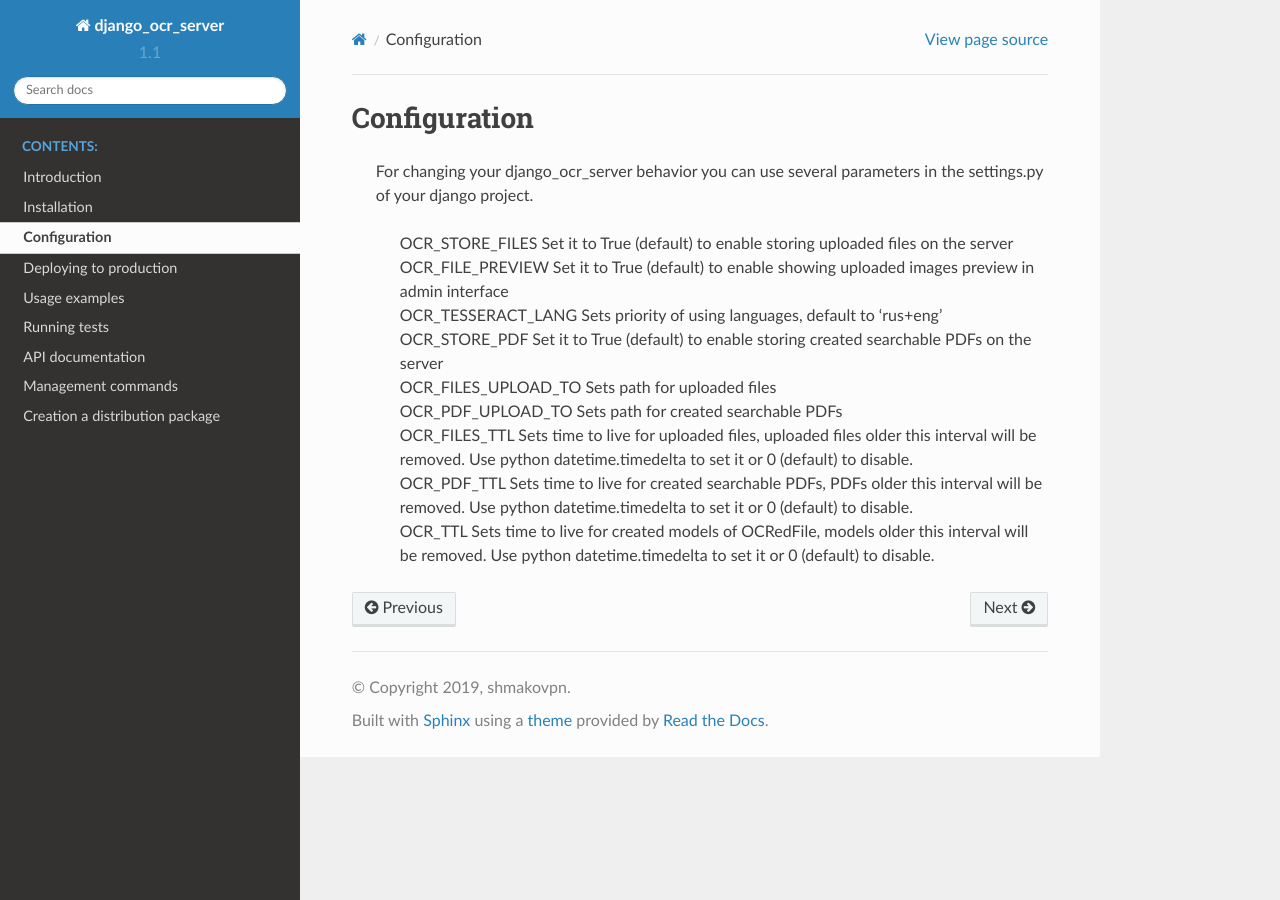
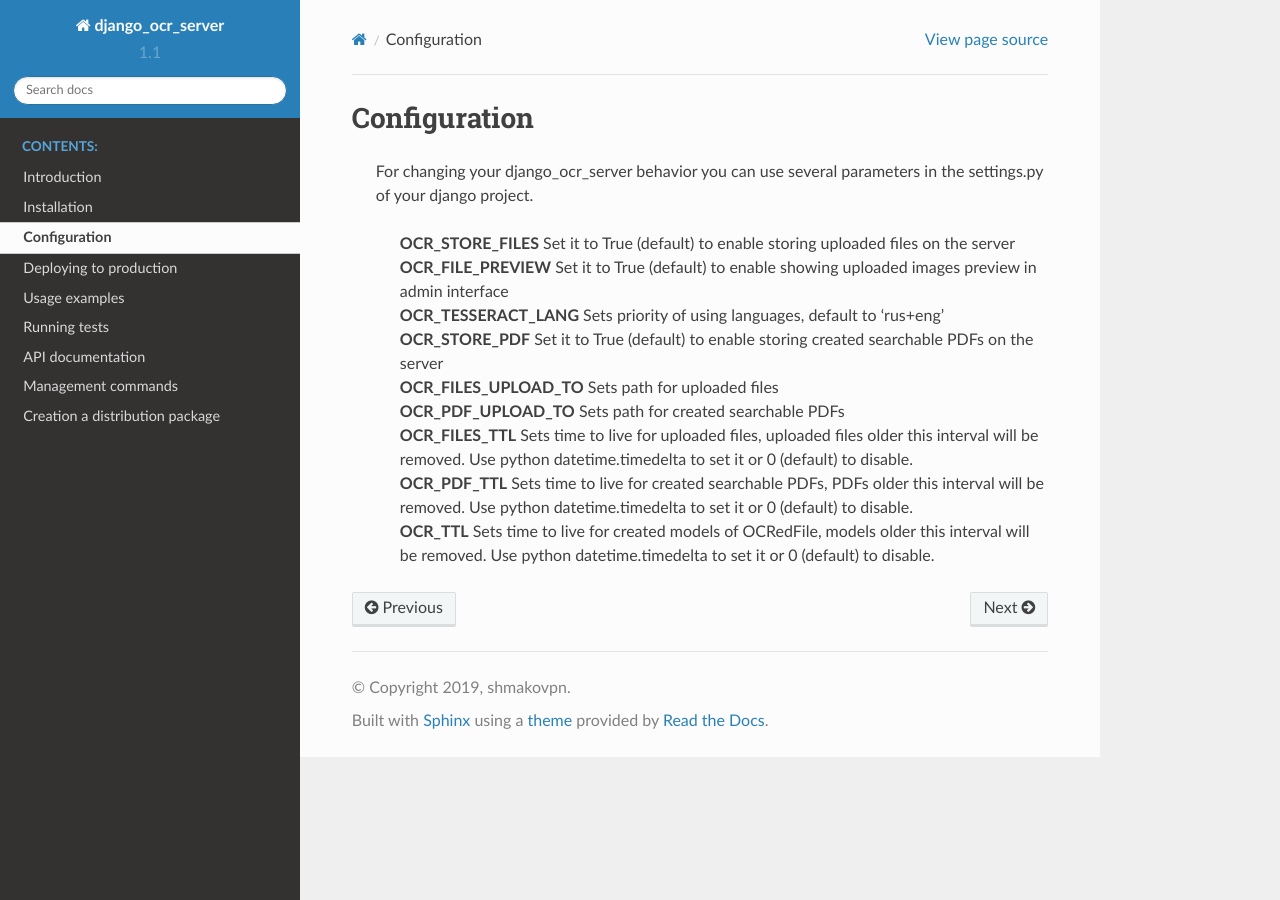
Before and after one commit to shmakovpn/django_ocr_server, a Sphinx documentation site: the page built from doc/source/configuration.rst, in a window 1280 px wide. Built offline with Sphinx 7.4.7 and the Read the Docs theme 2.0.0, drawn with Linux system fonts in a browser that asks for light colours.

```diff
--- a/doc/source/configuration.rst
+++ b/doc/source/configuration.rst
@@ -14,12 +14,12 @@ Configuration
  For changing your django_ocr_server behavior you can use
  several parameters in the settings.py of your django project.
 
-  | OCR_STORE_FILES Set it to True (default) to enable storing uploaded files on the server
-  | OCR_FILE_PREVIEW  Set it to True (default) to enable showing uploaded images preview in admin interface
-  | OCR_TESSERACT_LANG Sets priority of using languages, default to 'rus+eng'
-  | OCR_STORE_PDF Set it to True (default) to enable storing created searchable PDFs on the server
-  | OCR_FILES_UPLOAD_TO Sets path for uploaded files
-  | OCR_PDF_UPLOAD_TO Sets path for created searchable PDFs
-  | OCR_FILES_TTL Sets time to live for uploaded files, uploaded files older this interval will be removed. Use python datetime.timedelta to set it or 0 (default) to disable.
-  | OCR_PDF_TTL Sets time to live for created searchable PDFs, PDFs older this interval will be removed. Use python datetime.timedelta to set it or 0 (default) to disable.
-  | OCR_TTL Sets time to live for created models of OCRedFile, models older this interval will be removed. Use python datetime.timedelta to set it or 0 (default) to disable.
+  | **OCR_STORE_FILES** Set it to True (default) to enable storing uploaded files on the server
+  | **OCR_FILE_PREVIEW**  Set it to True (default) to enable showing uploaded images preview in admin interface
+  | **OCR_TESSERACT_LANG** Sets priority of using languages, default to 'rus+eng'
+  | **OCR_STORE_PDF** Set it to True (default) to enable storing created searchable PDFs on the server
+  | **OCR_FILES_UPLOAD_TO** Sets path for uploaded files
+  | **OCR_PDF_UPLOAD_TO** Sets path for created searchable PDFs
+  | **OCR_FILES_TTL** Sets time to live for uploaded files, uploaded files older this interval will be removed. Use python datetime.timedelta to set it or 0 (default) to disable.
+  | **OCR_PDF_TTL** Sets time to live for created searchable PDFs, PDFs older this interval will be removed. Use python datetime.timedelta to set it or 0 (default) to disable.
+  | **OCR_TTL** Sets time to live for created models of OCRedFile, models older this interval will be removed. Use python datetime.timedelta to set it or 0 (default) to disable.
```
